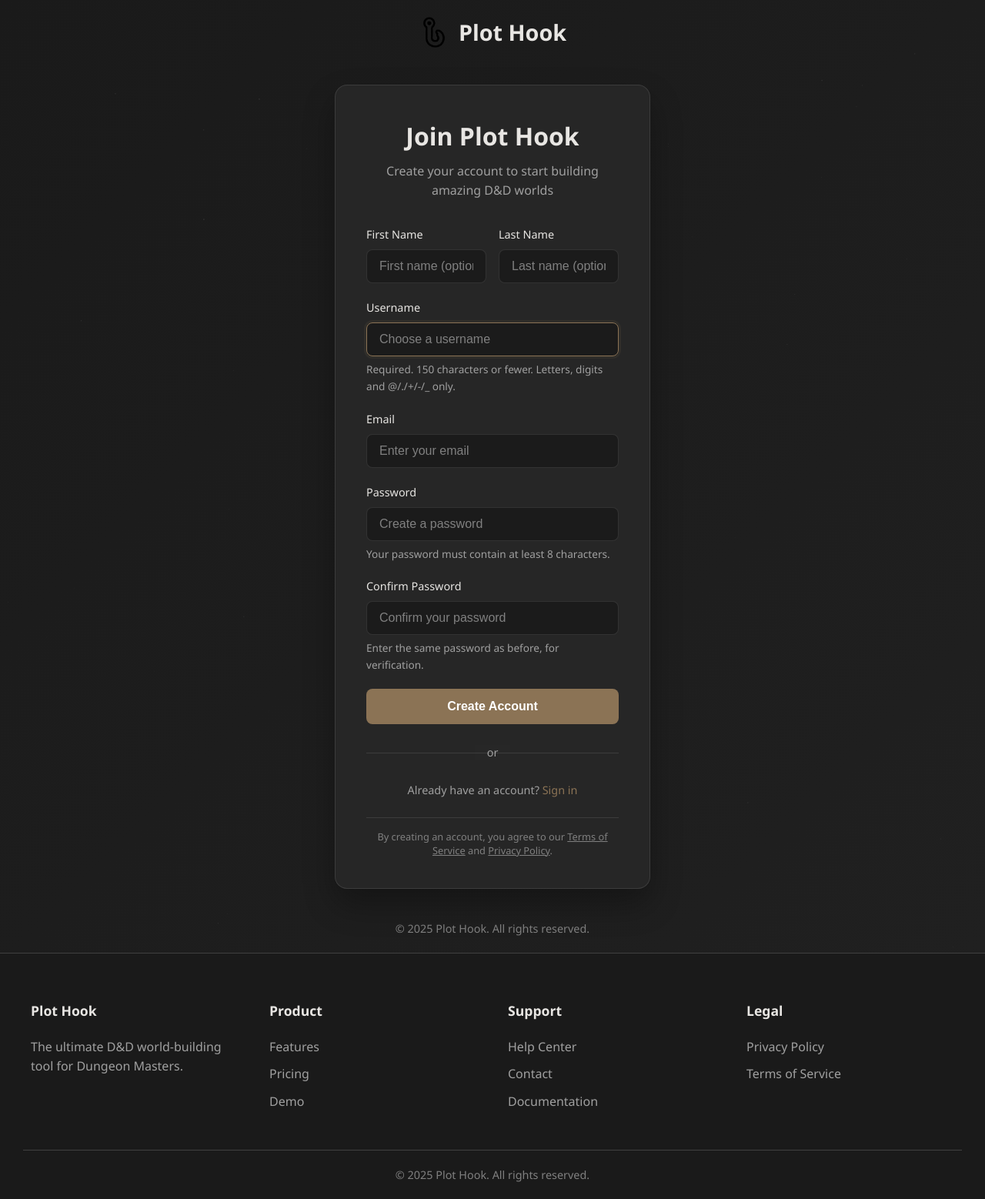
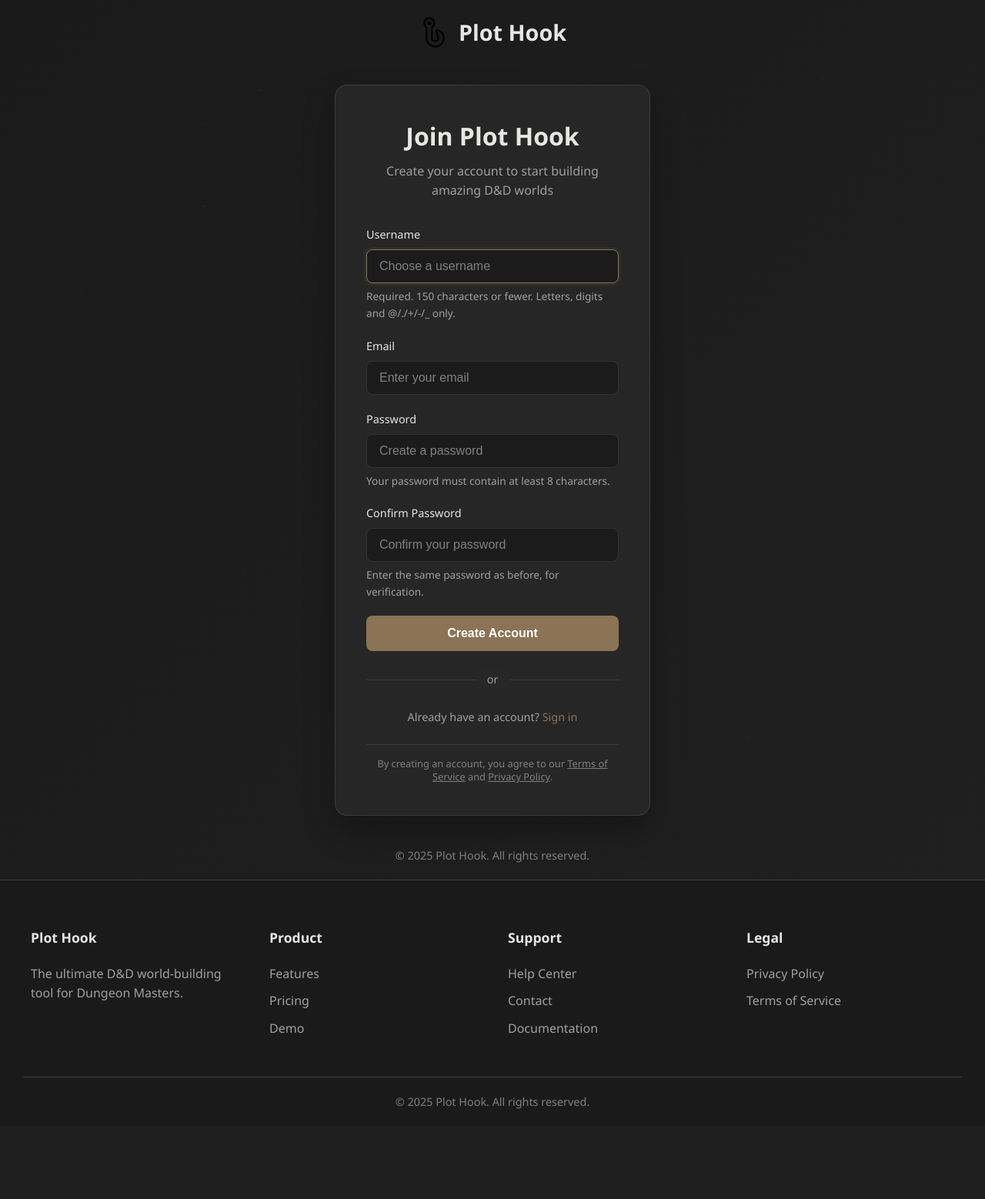
Before and after one commit to Monotonality/plot-hook, a Django app: page /accounts/signup/ in a window 1280 px wide. Shown: the part 81-1639 px from the top of the page at 77% size. After the commit the page ends 1522 px from the top, so only its background shows below. Run offline with Django 5.2, Linux system fonts and the light colour scheme.

Commit message:
Remove first/last name fields and simplify password strength indicator

```diff
--- a/accounts/admin.py
+++ b/accounts/admin.py
@@ -13,14 +13,14 @@ class UserProfileInline(admin.StackedInline):
 
 class UserAdmin(BaseUserAdmin):
     inlines = (UserProfileInline,)
-    list_display = ('username', 'email', 'first_name', 'last_name', 'is_staff', 'is_active', 'date_joined', 'last_login')
+    list_display = ('username', 'email', 'is_staff', 'is_active', 'date_joined', 'last_login')
     list_filter = ('is_staff', 'is_active', 'is_superuser', 'date_joined', 'last_login', 'theme_preference')
-    search_fields = ('username', 'email', 'first_name', 'last_name')
+    search_fields = ('username', 'email')
     ordering = ('-date_joined',)
 
     fieldsets = (
         (None, {'fields': ('username', 'password')}),
-        ('Personal info', {'fields': ('first_name', 'last_name', 'email', 'bio', 'avatar', 'date_of_birth', 'location', 'website')}),
+        ('Personal info', {'fields': ('email', 'bio', 'avatar', 'date_of_birth', 'location', 'website')}),
         ('Preferences', {'fields': ('theme_preference',)}),
         ('Permissions', {'fields': ('is_active', 'is_staff', 'is_superuser', 'groups', 'user_permissions')}),
         ('Important dates', {'fields': ('last_login', 'date_joined')}),
--- a/accounts/forms.py
+++ b/accounts/forms.py
@@ -15,27 +15,11 @@ class CustomUserCreationForm(UserCreationForm):
         })
     )
 
-    first_name = forms.CharField(
-        max_length=30,
-        required=False,
-        widget=forms.TextInput(attrs={
-            'class': 'form-control',
-            'placeholder': 'First name (optional)'
-        })
-    )
 
-    last_name = forms.CharField(
-        max_length=30,
-        required=False,
-        widget=forms.TextInput(attrs={
-            'class': 'form-control',
-            'placeholder': 'Last name (optional)'
-        })
-    )
 
     class Meta:
         model = User
-        fields = ('username', 'email', 'first_name', 'last_name', 'password1', 'password2')
+        fields = ('username', 'email', 'password1', 'password2')
 
     def __init__(self, *args, **kwargs):
         super().__init__(*args, **kwargs)
@@ -108,10 +92,8 @@ class UserProfileForm(forms.ModelForm):
 
     class Meta:
         model = User
-        fields = ('first_name', 'last_name', 'email', 'bio', 'location', 'website')
+        fields = ('email', 'bio', 'location', 'website')
         widgets = {
-            'first_name': forms.TextInput(attrs={'class': 'form-control'}),
-            'last_name': forms.TextInput(attrs={'class': 'form-control'}),
             'email': forms.EmailInput(attrs={'class': 'form-control'}),
             'bio': forms.Textarea(attrs={'class': 'form-control', 'rows': 4}),
             'location': forms.TextInput(attrs={'class': 'form-control'}),
--- a/accounts/models.py
+++ b/accounts/models.py
@@ -38,13 +38,11 @@ class User(AbstractUser):
 
     def get_full_name(self):
         """Return the user's full name"""
-        if self.first_name and self.last_name:
-            return f"{self.first_name} {self.last_name}"
         return self.username
 
     def get_short_name(self):
         """Return the user's short name"""
-        return self.first_name or self.username
+        return self.username
 
 
 class UserProfile(models.Model):
--- a/accounts/views.py
+++ b/accounts/views.py
@@ -51,7 +51,7 @@ class CustomLoginView(LoginView):
         return super().form_valid(form)
 
     def get_success_url(self):
-        return reverse_lazy('core:dashboard')
+        return reverse_lazy('core:home')
 
 
 class CustomLogoutView(LogoutView):
@@ -177,4 +177,4 @@ def toggle_theme(request):
 @login_required
 def dashboard_redirect(request):
     """Redirect to dashboard after login"""
-    return redirect('core:dashboard')
+    return redirect('core:home')
--- a/plot_hook_backend/settings.py
+++ b/plot_hook_backend/settings.py
@@ -129,5 +129,5 @@ DEFAULT_AUTO_FIELD = 'django.db.models.BigAutoField'
 # Authentication settings
 AUTH_USER_MODEL = 'accounts.User'
 LOGIN_URL = '/accounts/login/'
-LOGIN_REDIRECT_URL = '/dashboard/'
+LOGIN_REDIRECT_URL = '/'
 LOGOUT_REDIRECT_URL = '/'
--- a/static/css/auth.css
+++ b/static/css/auth.css
@@ -218,6 +218,9 @@
     padding: 0 16px;
     color: #a0a0a0;
     font-size: 0.9rem;
+    position: relative;
+    z-index: 1;
+    display: inline-block;
 }
 
 .auth-links {
--- a/static/js/auth.js
+++ b/static/js/auth.js
@@ -119,7 +119,9 @@ function initializeFormInteractions() {
         });
     });
 
-    // Password strength indicator
+    // Password strength indicator (only on signup page)
+    const isSignupPage = window.location.pathname.includes('/signup/');
+    if (isSignupPage) {
         const passwordInputs = document.querySelectorAll('input[type="password"]');
 
         passwordInputs.forEach(input => {
@@ -128,6 +130,7 @@ function initializeFormInteractions() {
                 updatePasswordStrengthIndicator(this, strength);
             });
         });
+    }
 
     // Form validation feedback
     const forms = document.querySelectorAll('.auth-form');
@@ -173,9 +176,6 @@ function updatePasswordStrengthIndicator(input, strength) {
     const strengthColors = ['#ef4444', '#f97316', '#eab308', '#22c55e', '#16a34a'];
 
     indicator.innerHTML = `
-        <div class="strength-bar">
-            <div class="strength-fill" style="width: ${(strength / 5) * 100}%; background-color: ${strengthColors[strength - 1]};"></div>
-        </div>
         <span class="strength-text" style="color: ${strengthColors[strength - 1]};">${strengthText[strength - 1]}</span>
     `;
 
@@ -187,28 +187,11 @@ const style = document.createElement('style');
 style.textContent = `
     .password-strength {
         margin-top: 8px;
-        display: flex;
-        align-items: center;
-        gap: 12px;
-    }
-
-    .strength-bar {
-        flex: 1;
-        height: 4px;
-        background: rgba(255, 255, 255, 0.1);
-        border-radius: 2px;
-        overflow: hidden;
-    }
-
-    .strength-fill {
-        height: 100%;
-        transition: width 0.3s ease, background-color 0.3s ease;
     }
 
     .strength-text {
         font-size: 0.8rem;
         font-weight: 500;
-        min-width: 80px;
     }
 
     .loading-spinner {
--- a/templates/accounts/signup.html
+++ b/templates/accounts/signup.html
@@ -20,23 +20,7 @@
             </div>
         {% endif %}
 
-        <div class="form-row">
-            <div class="form-group">
-                <label for="{{ form.first_name.id_for_label }}">First Name</label>
-                {{ form.first_name }}
-                {% if form.first_name.errors %}
-                    <div class="field-error">{{ form.first_name.errors.0 }}</div>
-                {% endif %}
-            </div>
 
-            <div class="form-group">
-                <label for="{{ form.last_name.id_for_label }}">Last Name</label>
-                {{ form.last_name }}
-                {% if form.last_name.errors %}
-                    <div class="field-error">{{ form.last_name.errors.0 }}</div>
-                {% endif %}
-            </div>
-        </div>
 
         <div class="form-group">
             <label for="{{ form.username.id_for_label }}">Username</label>
```
Also changed, not shown: accounts/migrations/0002_remove_first_last_name.py (added). Lines whose indentation alone changed are shown as unchanged.
